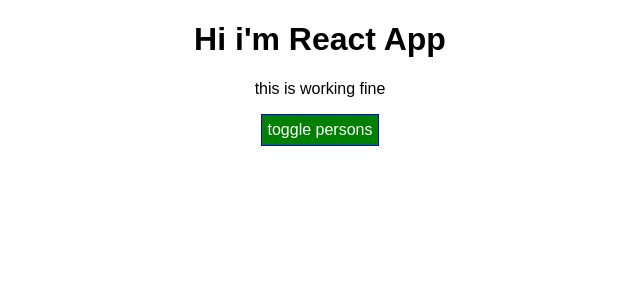
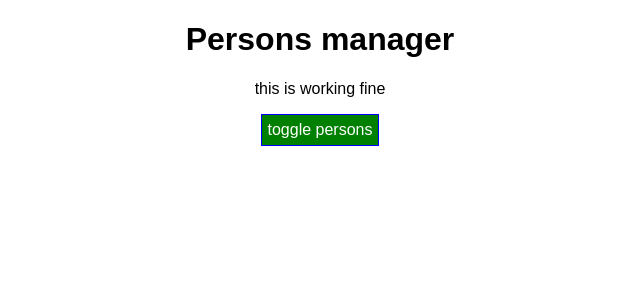
Before and after one commit to vsvijay987/react-learning, a React app: page / in a window 1280 px wide. Shown: the top 300 px of the page, without its empty margins (320-960 px from the left). Built offline with nearby package versions, Linux system fonts and the light colour scheme.

Commit message:
component creation lifecycle- lifecycle hooks

```diff
--- a/src/components/Cockpit/Cockpit.js
+++ b/src/components/Cockpit/Cockpit.js
@@ -13,7 +13,7 @@
   if (props.persons.length <= 1) assignedClasses.push(classes.bold);
   return (
     <div className={classes.Cockpit}>
-      <h1>Hi i'm React App</h1>
+      <h1>{props.title}</h1>
       <p className={assignedClasses.join(" ")}>this is working fine</p>
       <button className={btnClass} onClick={props.toggle}>
         toggle persons
--- a/src/components/Persons/Persons.js
+++ b/src/components/Persons/Persons.js
@@ -2,6 +2,7 @@
 import Person from './Person/Person';
 
 const persons = (props) => props.persons.map((person, index) => {
+    console.log("Person.js rendering...");
     return (
 
         <Person
--- a/src/containers/App.js
+++ b/src/containers/App.js
@@ -20,6 +20,12 @@
 // `;
 
 class App extends Component {
+
+  constructor(props){
+    super(props);
+    console.log('App.js in constructor');
+  }
+
   state = {
     persons: [
       { id: "abcd", name: "Vijay", age: 24 },
@@ -29,6 +35,21 @@
     otherState: "something",
     showPersons: false,
   };
+
+  static getDerivedStateFromProps(props, state){
+    console.log("App.js getDerivedStateFromProps", props);
+    return state;
+  }
+
+  componentDidMount(){
+    console.log("App.js compDidMount");
+  }
+
+  componentWillUnmount(){
+    console.log("App.js fromcomponentWillMount");
+  }
+
+
 
   // console.log(personState, otherState);
 
@@ -63,6 +84,8 @@
   };
 
   render() {
+
+    console.log("App.js render");
     // const style = {
     //   backgroundColor: 'green',
     //   color: 'white',
@@ -120,6 +143,7 @@
     return (
       <div className={classes.App}>
         <Cockpit
+          title = {this.props.projectTitle}
           showPersons={this.state.showPersons}
           persons={this.state.persons}
           toggle={this.togglePersonsHandler}
--- a/src/index.js
+++ b/src/index.js
@@ -4,5 +4,5 @@
 import App from './containers/App';
 import registerServiceWorker from './registerServiceWorker';
 
-ReactDOM.render(<App />, document.getElementById('root'));
+ReactDOM.render(<App projectTitle = "Persons manager"/>, document.getElementById('root'));
 registerServiceWorker();
```
